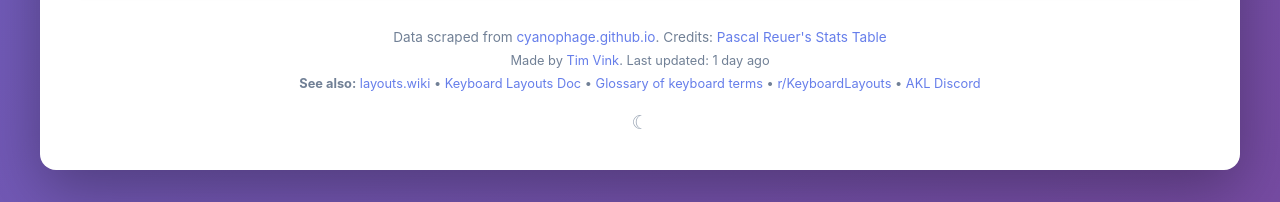
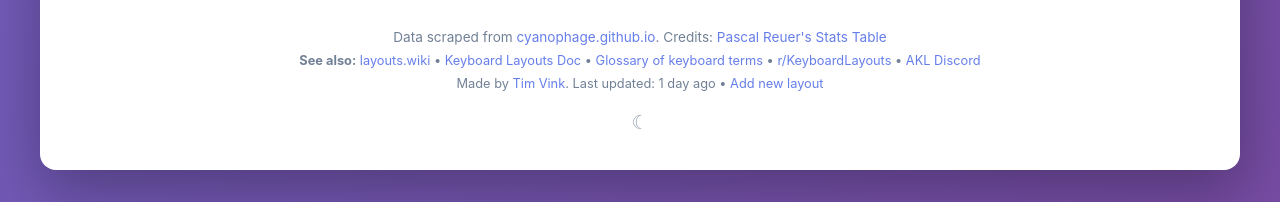
Before and after one commit to timvink/alt_alpha_ranker, a plain HTML site: page site/index.html in a window 1280 px wide. Shown: the part 3339-3541 px from the top of the page. Drawn offline with nearby package versions, Linux system fonts and the light colour scheme.

Commit message:
Add a new layout link

```diff
--- a/site/index.html
+++ b/site/index.html
@@ -104,10 +104,6 @@
         <div class="footer">
             <p>Data scraped from <a href="https://cyanophage.github.io/" target="_blank">cyanophage.github.io</a>. Credits: <a href="https://getreuer.info/posts/keyboards/alt-layouts/stats.html" target="_blank">Pascal Reuer's Stats Table</a>
             </p>
-            <p id="lastUpdated" style="font-size: 0.8rem; margin-top: 0.5rem;">
-                Made by <a href="https://timvink.nl" target="_blank">Tim Vink</a>.
-                Last updated: <time id="lastUpdatedTime" datetime=""></time>
-            </p>
             <p style="font-size: 0.8rem; margin-top: 0.5rem;">
                 <strong>See also:</strong>
                 <a href="https://layouts.wiki/" target="_blank">layouts.wiki</a> •
@@ -116,6 +112,11 @@
                 <a href="https://www.reddit.com/r/KeyboardLayouts" target="_blank">r/KeyboardLayouts</a> •
                 <a href="https://discord.com/invite/sxTV2G5Acg" target="_blank">AKL Discord</a>
 
+            </p>
+            <p id="lastUpdated" style="font-size: 0.8rem; margin-top: 0.5rem;">
+                Made by <a href="https://timvink.nl" target="_blank">Tim Vink</a>.
+                Last updated: <time id="lastUpdatedTime" datetime=""></time> •
+                <a href="https://github.com/timvink/alt_alpha_ranker/issues/new/choose" target="_blank">Add new layout</a>
             </p>
             <button class="theme-toggle" id="themeToggle" aria-label="Toggle dark mode">
                 <span class="theme-toggle-light">☀</span>
```
Also changed, not shown: .github/ISSUE_TEMPLATE/new-layout.yml (added).
